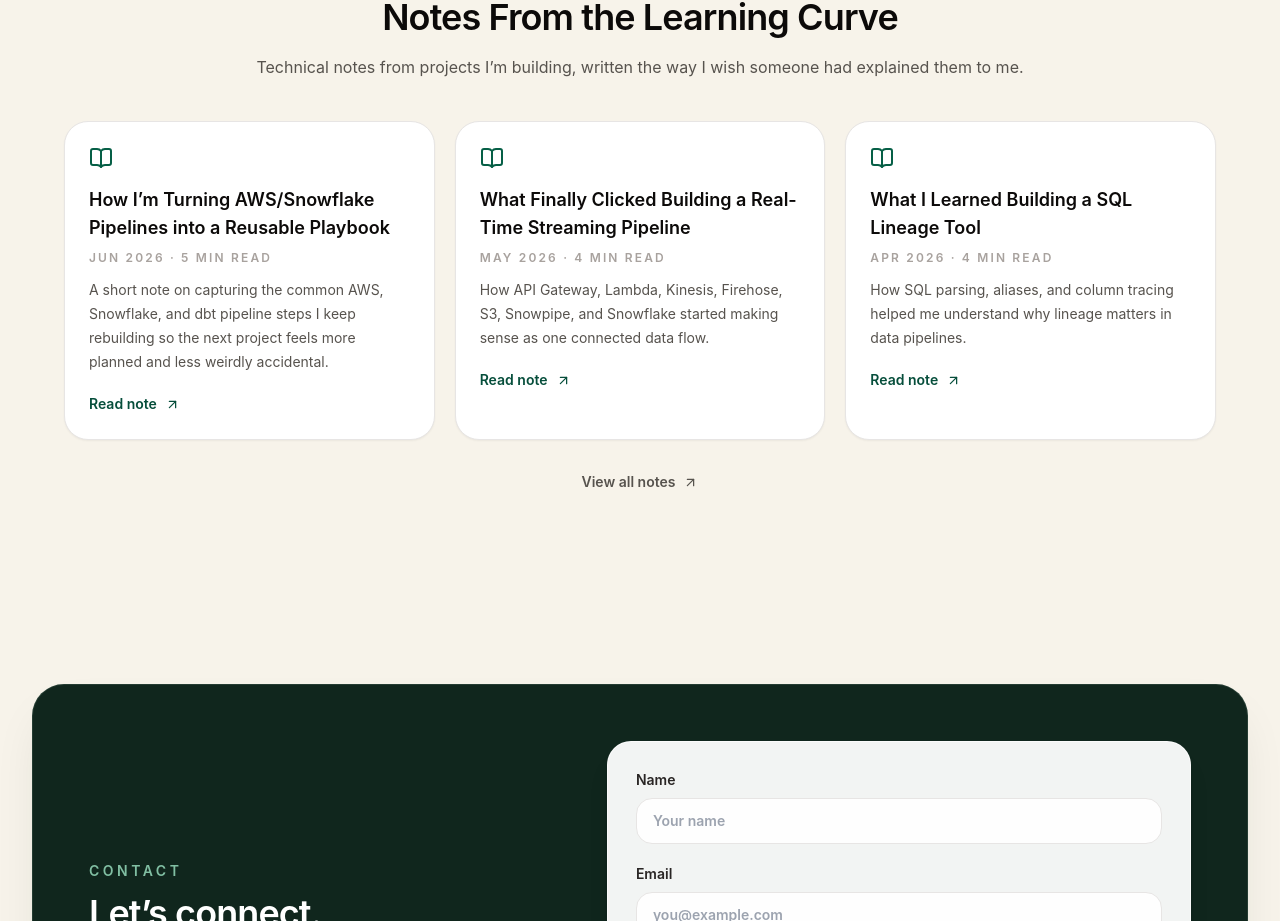
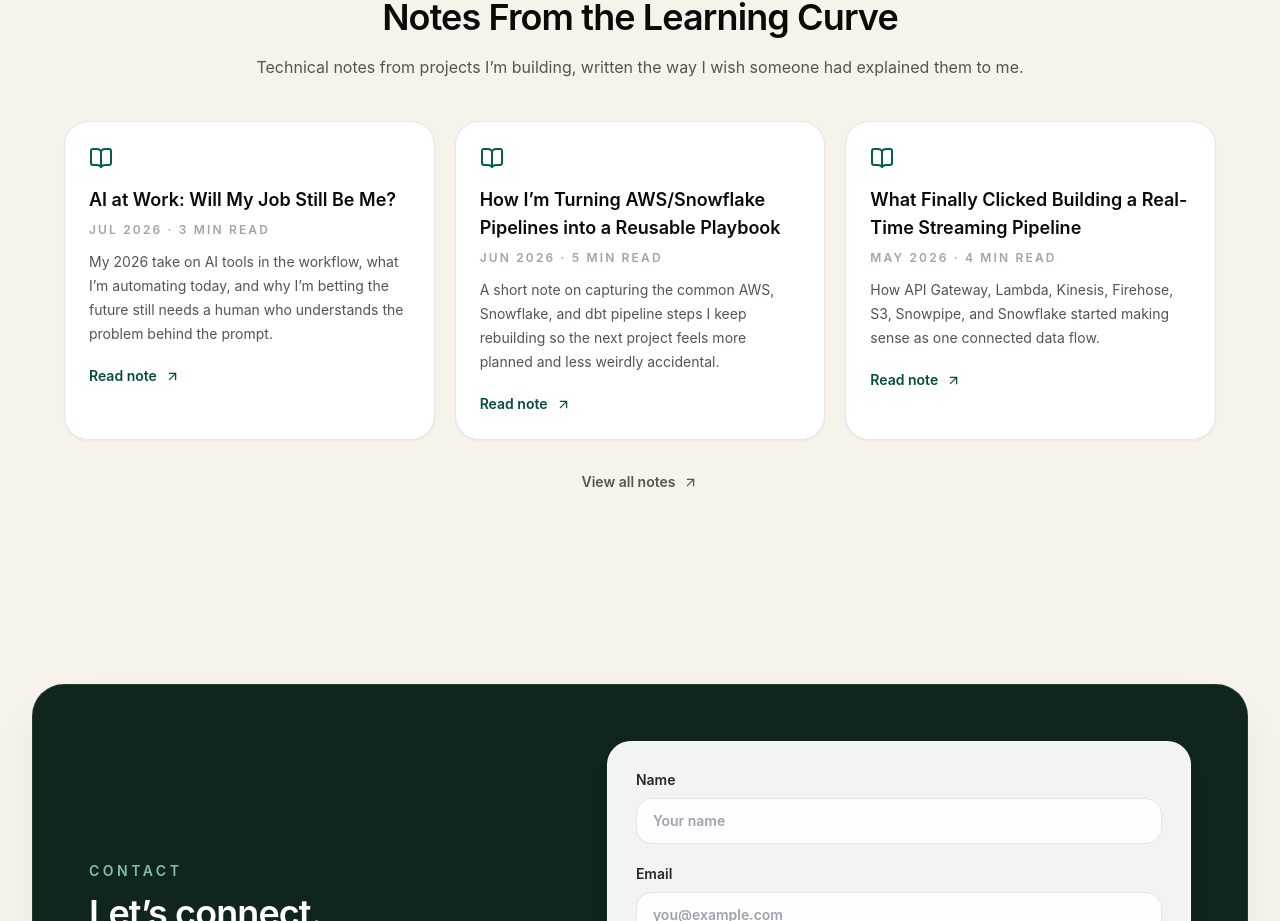
Before and after one commit to jenniferarias414/portfolio-v2, a React (Vite) app: page / in a window 1280 px wide. Shown: the part 4320-5241 px from the top of the page. Built offline with nearby package versions, Linux system fonts and the light colour scheme.

Commit message:
implement chronological ordering logic to note cards

```diff
--- a/src/data/notes.js
+++ b/src/data/notes.js
@@ -1,4 +1,4 @@
-export const notes = [
+const noteData = [
   {
     title: "How I’m Turning AWS/Snowflake Pipelines into a Reusable Playbook",
     date: "2026-06-01",
@@ -61,5 +61,7 @@ export const notes = [
   },
 ];
 
+const sortedNotes = [...noteData].sort((a, b) => b.date.localeCompare(a.date));
 
-export const recentNotes = notes.slice(0, 3);
+export const notes = sortedNotes;
+export const recentNotes = sortedNotes.slice(0, 3);
```
